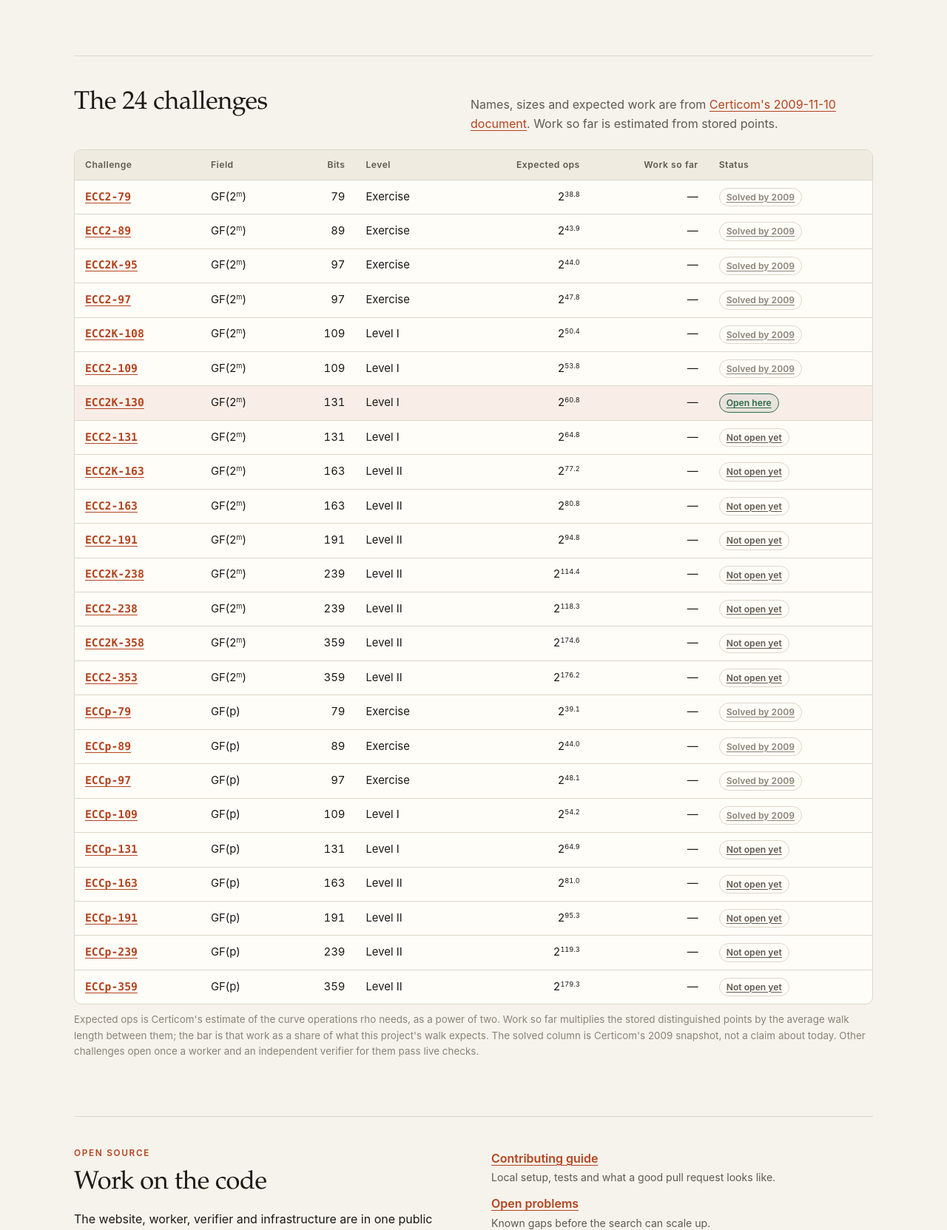
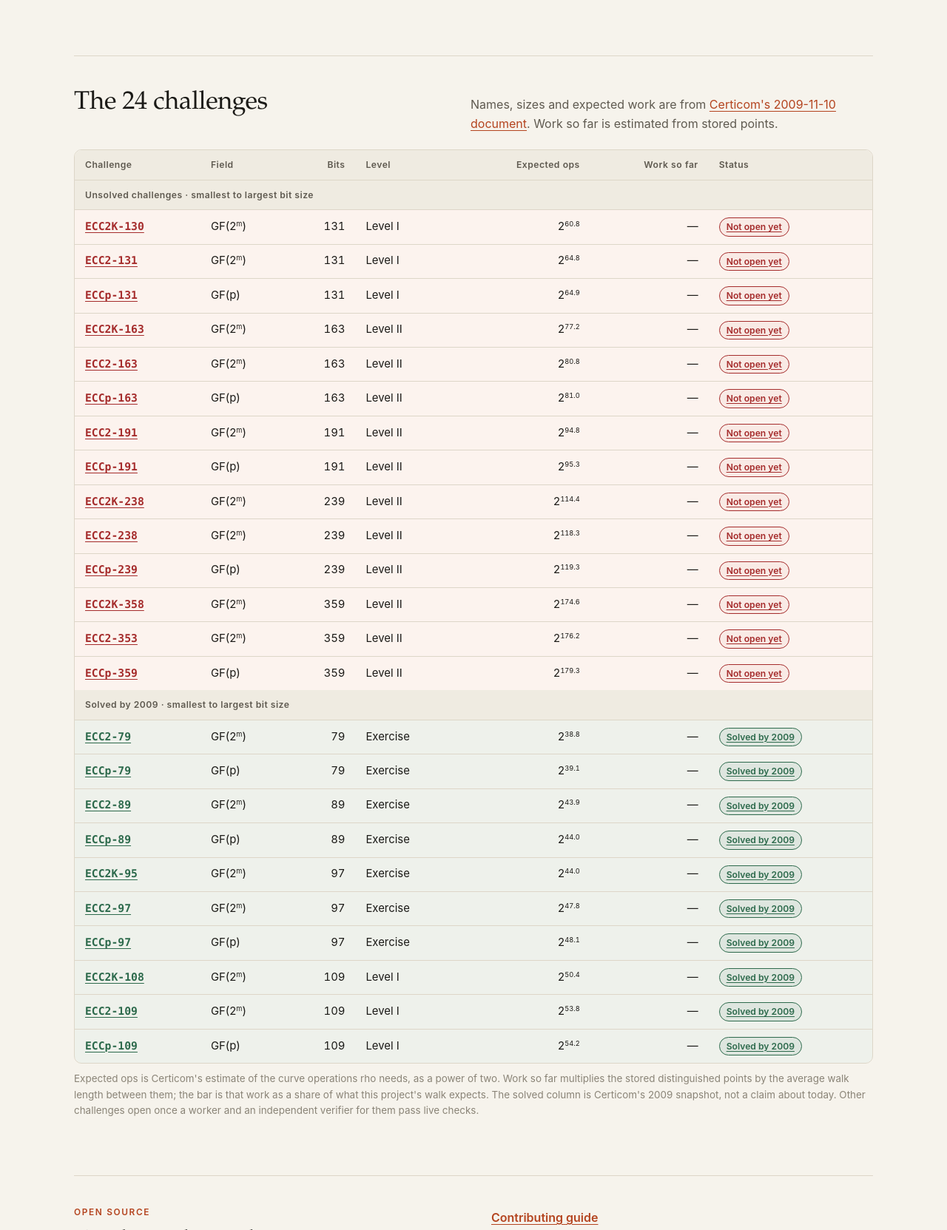
Before and after one commit to aburan28/ecc-challenges, a FastAPI app: page / in a window 1280 px wide. Shown: the part 1827-3490 px from the top of the page at 74% size. Run offline with FastAPI, Linux system fonts and the light colour scheme; parts of the project's set-up code (start-up, migrations or seed data) failed here and were passed over; some libraries are stand-ins or nearby versions.

Commit message:
Match homepage challenge sorting and result links

```diff
--- a/src/ecc_challenges/templates/home.html
+++ b/src/ecc_challenges/templates/home.html
@@ -62,14 +62,17 @@
 
 <section class="section" id="campaigns">
   <div class="section-head"><h2>The 24 challenges</h2><p class="muted">Names, sizes and expected work are from <a href="{{ catalog_source }}">Certicom's {{ catalog_date }} document</a>. Work so far is estimated from stored points.</p></div>
-  <div class="table-wrap"><table>
+  <div class="table-wrap"><table class="challenge-status">
     <thead><tr><th>Challenge</th><th>Field</th><th class="num">Bits</th><th>Level</th><th class="num">Expected ops</th><th class="num">Work so far</th><th>Status</th></tr></thead>
+    {% for solved, group in challenges|sort(attribute="field_bits")|groupby("solved_in_2009") %}
     <tbody>
-    {% for challenge in challenges %}
-      {% set is_open = multicurve_enabled or challenge.contribution == "ecc2k130_gpu_v1" %}
-      {% set row = snapshot.campaigns[loop.index0] if snapshot else none %}
-      <tr{% if is_open and not challenge.solved_in_2009 %} class="open"{% endif %}>
-        <td><a class="name" href="/challenges/{{ challenge.id }}">{{ challenge.public().name }}</a></td>
+    <tr><th scope="rowgroup" colspan="7">{{ "Solved by 2009" if solved else "Unsolved challenges" }} · smallest to largest bit size</th></tr>
+    {% for challenge in group %}
+      {% set row = snapshot.campaigns|selectattr("id", "equalto", challenge.id)|first if snapshot else none %}
+      {% set is_open = row and row.received_points is not none %}
+      {% set state = "solved" if solved else "open" if is_open else "not-started" %}
+      <tr class="{{ state }}">
+        <td><a class="name" href="/{{ 'results' if solved else 'challenges' }}/{{ challenge.id }}">{{ challenge.public().name }}</a></td>
         <td>{% if challenge.field == "binary" %}GF(2<sup>m</sup>){% else %}GF(p){% endif %}</td>
         <td class="num">{{ challenge.field_bits }}</td>
         <td>{{ level_labels[challenge.level] }}</td>
@@ -79,6 +82,7 @@
       </tr>
     {% endfor %}
     </tbody>
+    {% endfor %}
   </table></div>
   <p class="table-note">Expected ops is Certicom's estimate of the curve operations rho needs, as a power of two. Work so far multiplies the stored distinguished points by the average walk length between them; the bar is that work as a share of what this project's walk expects. The solved column is Certicom's 2009 snapshot, not a claim about today. {% if not multicurve_enabled %}Other challenges open once a worker and an independent verifier for them pass live checks.{% endif %}</p>
 </section>
--- a/src/ecc_challenges/templates/status.html
+++ b/src/ecc_challenges/templates/status.html
@@ -59,7 +59,7 @@
       {% set state = "solved" if row.solved_in_2009 else "open" if is_open else "not-started" %}
       {% set primary = row.including_historical or row if is_open else row %}
       <tr class="{{ state }}">
-        <td><a class="name" href="/challenges/{{ row.id }}">{{ row.name }}</a></td>
+        <td><a class="name" href="/{{ 'results' if row.solved_in_2009 else 'challenges' }}/{{ row.id }}">{{ row.name }}</a></td>
         <td class="num">{{ row.field_bits }}</td>
         <td class="num" title="{{ row.estimated_operations_2009 or '' }} (Certicom 2009)">{{ work.expected(challenge) }}</td>
         <td>{% if row.solved_in_2009 %}<a class="tag solved" href="/results/{{ row.id }}" aria-label="{{ row.name }} published result">Solved by 2009</a>{% elif is_open %}<a class="tag open" href="/challenges/{{ row.id }}">Open here</a>{% else %}<a class="tag" href="/challenges/{{ row.id }}">Not open yet</a>{% endif %}</td>
```
Also changed, not shown: tests/test_catalog.py (+2 -1 lines), tests/test_results.py (+9 -1 lines), tests/test_status_ordering.py (+18 -9 lines).
